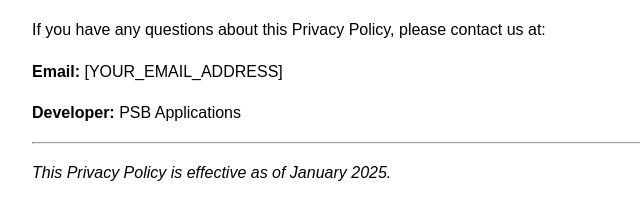
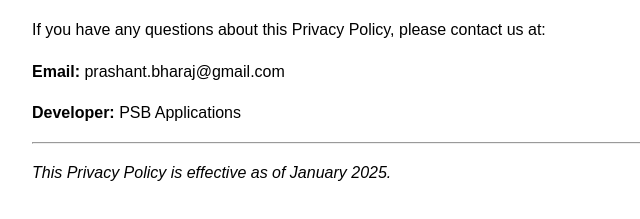
Before and after one commit to Prashant-Bharaj/der-die-das-rush-privacy, a plain HTML site: page index.html in a window 1280 px wide. Shown: the part 2493-2712 px from the top of the page, 208-848 px from the left. Drawn offline with Linux system fonts and the light colour scheme.

Commit message:
Update contact email in Privacy Policy

```diff
--- a/index.html
+++ b/index.html
@@ -86,7 +86,7 @@
 
     <h2>11. Contact Us</h2>
     <p>If you have any questions about this Privacy Policy, please contact us at:</p>
-    <p><strong>Email:</strong> [YOUR_EMAIL_ADDRESS]</p>
+    <p><strong>Email:</strong> prashant.bharaj@gmail.com</p>
     <p><strong>Developer:</strong> PSB Applications</p>
 
     <hr>
```
